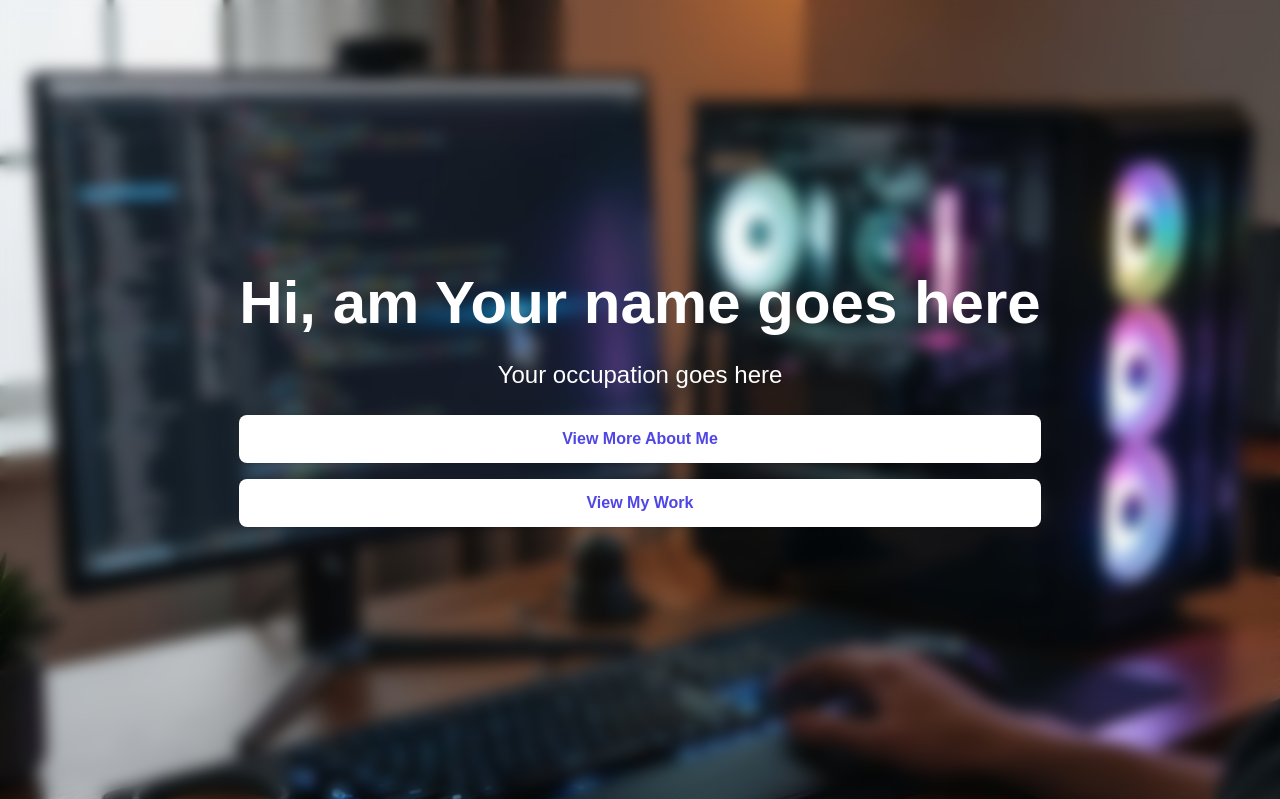
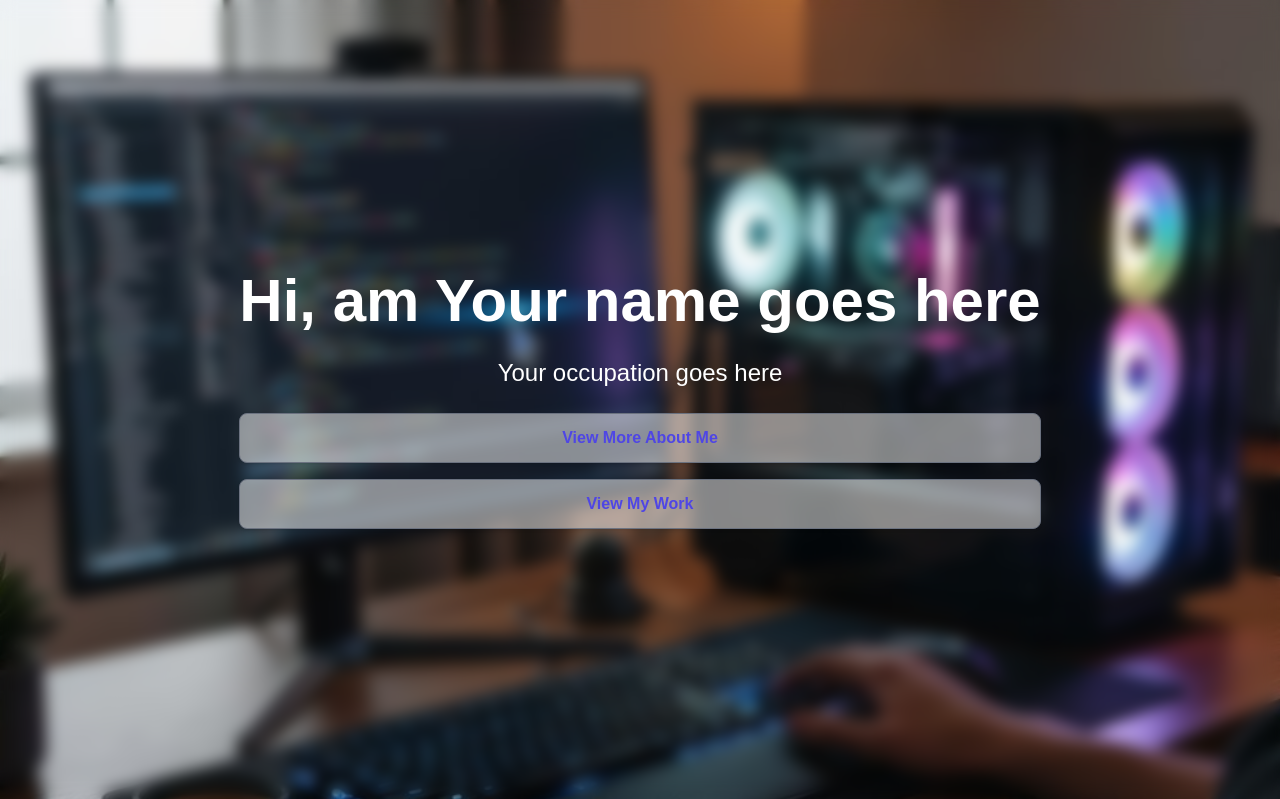
Before and after one commit to ElijahSiaw/es_portfolio, a Flask app: template api/templates/index.html in a window 1280 px wide. Shown: the top 799 px of the page. Run offline with Flask 3, Linux system fonts and the light colour scheme; the template is opened without the code that fills it, so the values that code supplies are empty; style sheets or scripts are compiled from the project's sources; some libraries are stand-ins or nearby versions.

Commit message:
Update index.html

```diff
--- a/api/templates/index.html
+++ b/api/templates/index.html
@@ -25,8 +25,8 @@
       <h1 class="text-4xl md:text-6xl font-extrabold mb-4">Hi, am {{user.fullname or 'Your name goes here'}}</h1>
       <p class="text-lg md:text-2xl mb-6">{{user.occupation or 'Your occupation goes here'}}</p>
     <section class="flex flex-col gap-4">
-      <a href="{{url_for('about')}}" class="bg-white text-indigo-600 font-semibold px-6 py-3 rounded-lg shadow hover:bg-gray-100 transition">View More About Me</a>
-      <a href="#projects" class="bg-white text-indigo-600 font-semibold px-6 py-3 rounded-lg shadow hover:bg-gray-100 transition">View My Work</a>
+      <a href="{{url_for('about')}}" class="bg-white/50 border border-gray-500 text-indigo-600 font-semibold px-6 py-3 rounded-lg shadow hover:bg-gray-100/75 transition">View More About Me</a>
+      <a href="#projects" class="bg-white/50 border border-gray-500 text-indigo-600 font-semibold px-6 py-3 rounded-lg shadow hover:bg-gray-100/75 transition">View My Work</a>
       </section>
     </div>
   </div>
@@ -173,7 +173,7 @@
                 </a></p>
           </div>
             </div>
-        <a href="{{url_for('about')}}" class="bg-white text-indigo-600 font-semibold px-6 py-3 rounded-lg shadow hover:bg-gray-100 transition m-auto">View More About Me</a>
+        <a href="{{url_for('about')}}" class="bg-white/50 border border-gray-500 text-indigo-600 font-semibold px-6 py-3 rounded-lg shadow hover:bg-gray-100/75 transition m-auto">View More About Me</a>
       </address>
       </div>
       </div>
```
